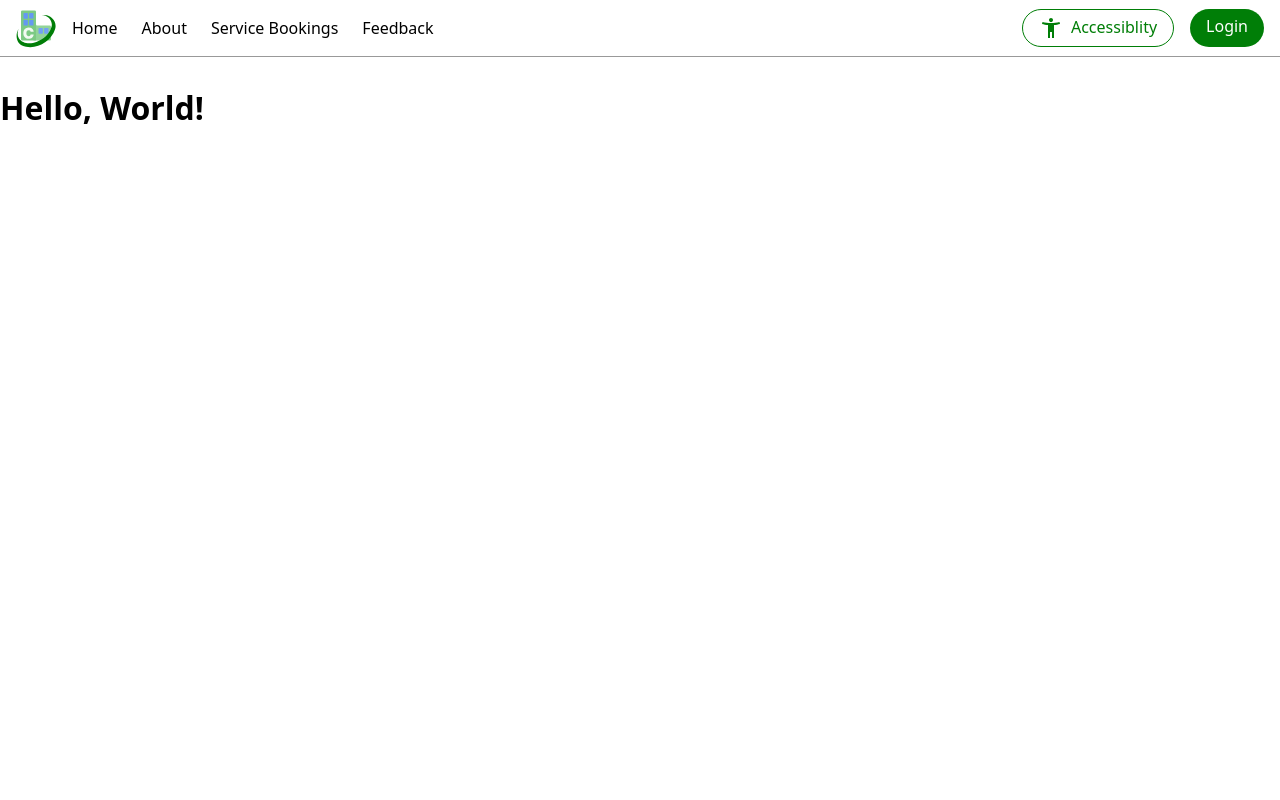
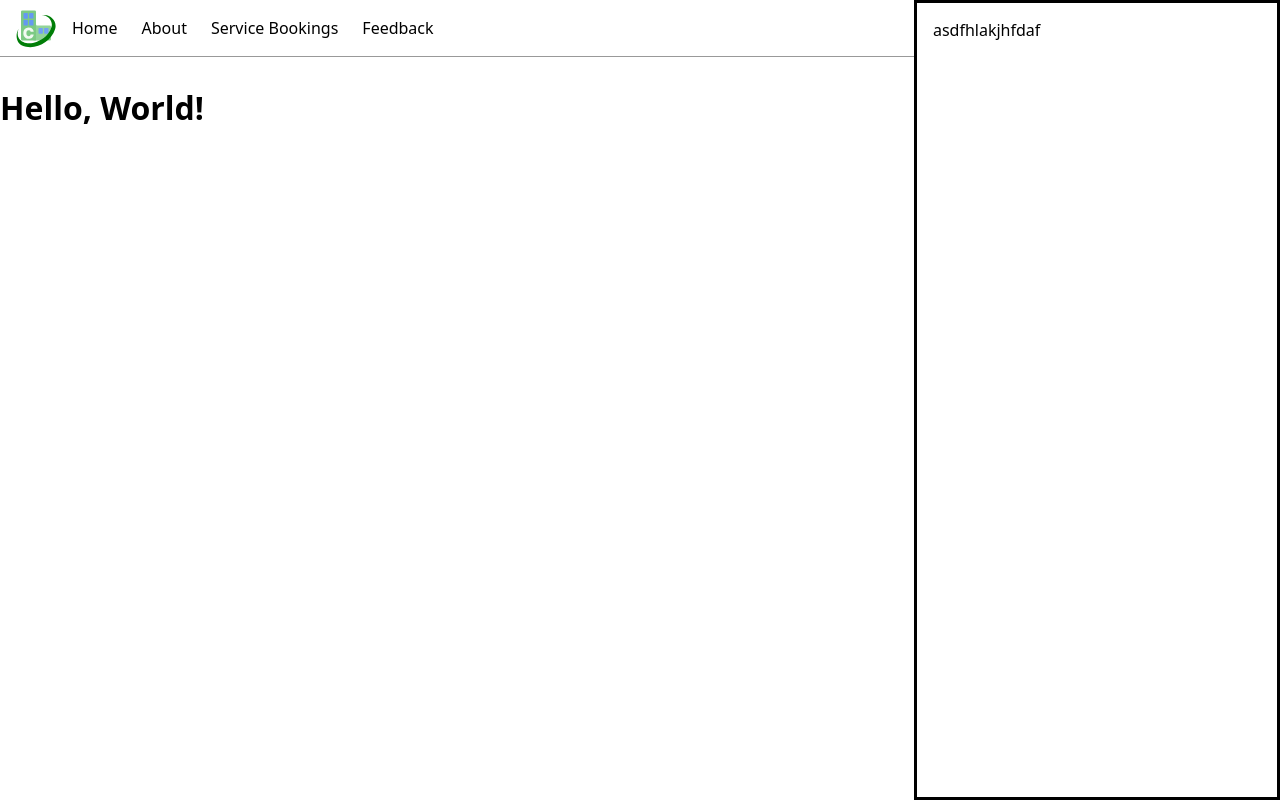
Before and after one commit to JamesRampling/CityLinkConnect, a Vue app: page / in a window 1280 px wide. Both pictures are taken after a click on the button "Accessiblity". Built offline with nearby package versions, Linux system fonts and the light colour scheme.

Commit message:
Add basic accessibility dialog popup

```diff
--- a/src/App.vue
+++ b/src/App.vue
@@ -1,7 +1,10 @@
 <script setup lang="ts">
+import AccessibilityPopup from '@/components/AccessibilityPopup.vue';
 import IconAccessibility from '@/components/icons/IconAccessibility.vue';
+import { ref } from 'vue';
 
-// const
+const accessibilityButton = ref<HTMLButtonElement>();
+const accessibilityPopup = ref<InstanceType<typeof AccessibilityPopup>>();
 </script>
 
 <template>
@@ -14,13 +17,21 @@ import IconAccessibility from '@/components/icons/IconAccessibility.vue';
       <router-link to="/feedback">Feedback</router-link>
     </nav>
     <div class="end-header-buttons">
-      <button class="button-outlined"><IconAccessibility />Accessiblity</button>
+      <button
+        ref="accessibilityButton"
+        class="button-outlined"
+        @click="accessibilityPopup?.show()"
+      >
+        <IconAccessibility />Accessiblity
+      </button>
       <button class="button-filled">Login</button>
     </div>
   </header>
   <main>
     <router-view />
   </main>
+
+  <AccessibilityPopup ref="accessibilityPopup" :target="accessibilityButton!" />
 </template>
 
 <style scoped>
--- /dev/null
+++ b/src/components/AccessibilityPopup.vue
@@ -0,0 +1,26 @@
+<script setup lang="ts">
+import { ref } from 'vue';
+
+defineProps<{ target: HTMLElement }>();
+
+const dialogElement = ref<HTMLDialogElement>();
+
+function show() {
+  dialogElement.value?.show();
+}
+
+defineExpose({ show });
+</script>
+
+<template>
+  <dialog ref="dialogElement" closedby="any">asdfhlakjhfdaf</dialog>
+</template>
+
+<style scoped>
+dialog {
+  position: fixed;
+  inset: 0 0 0 auto;
+  height: 100%;
+  width: min(100%, 40ch);
+}
+</style>
```
